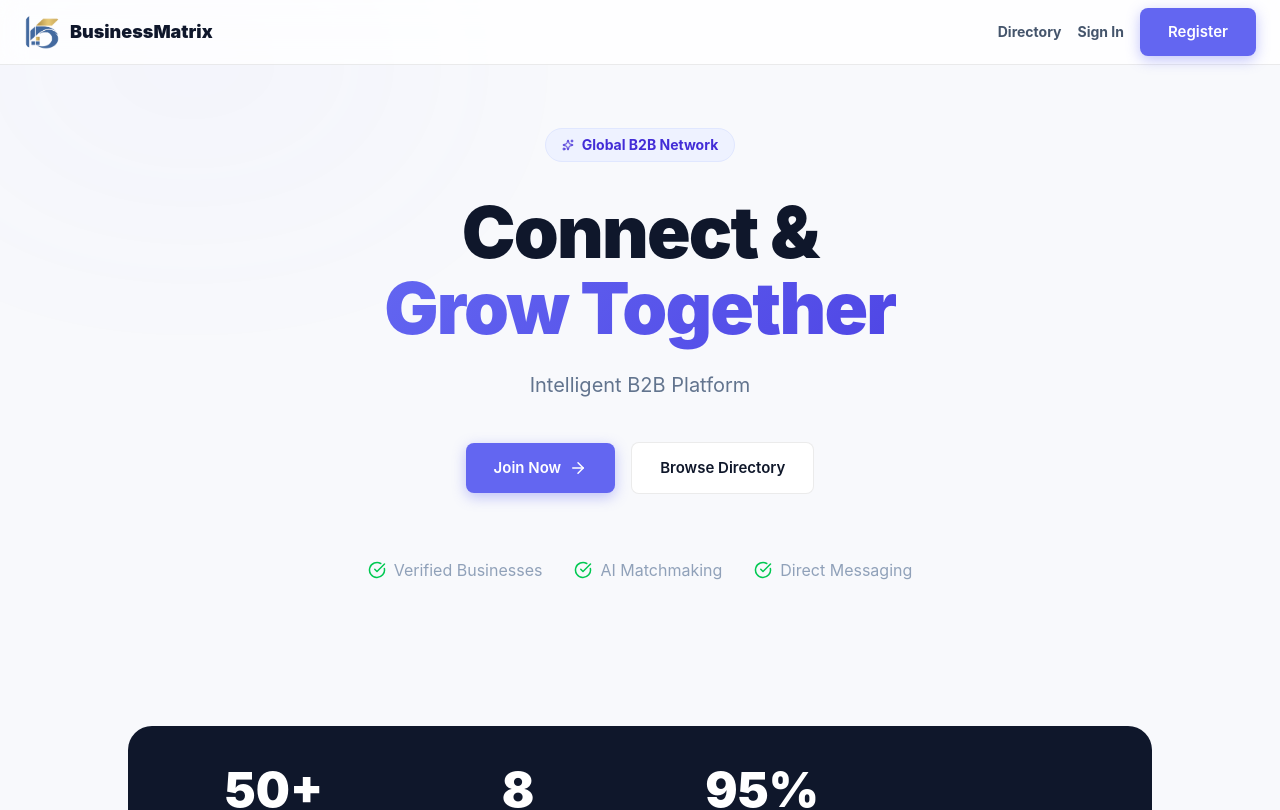
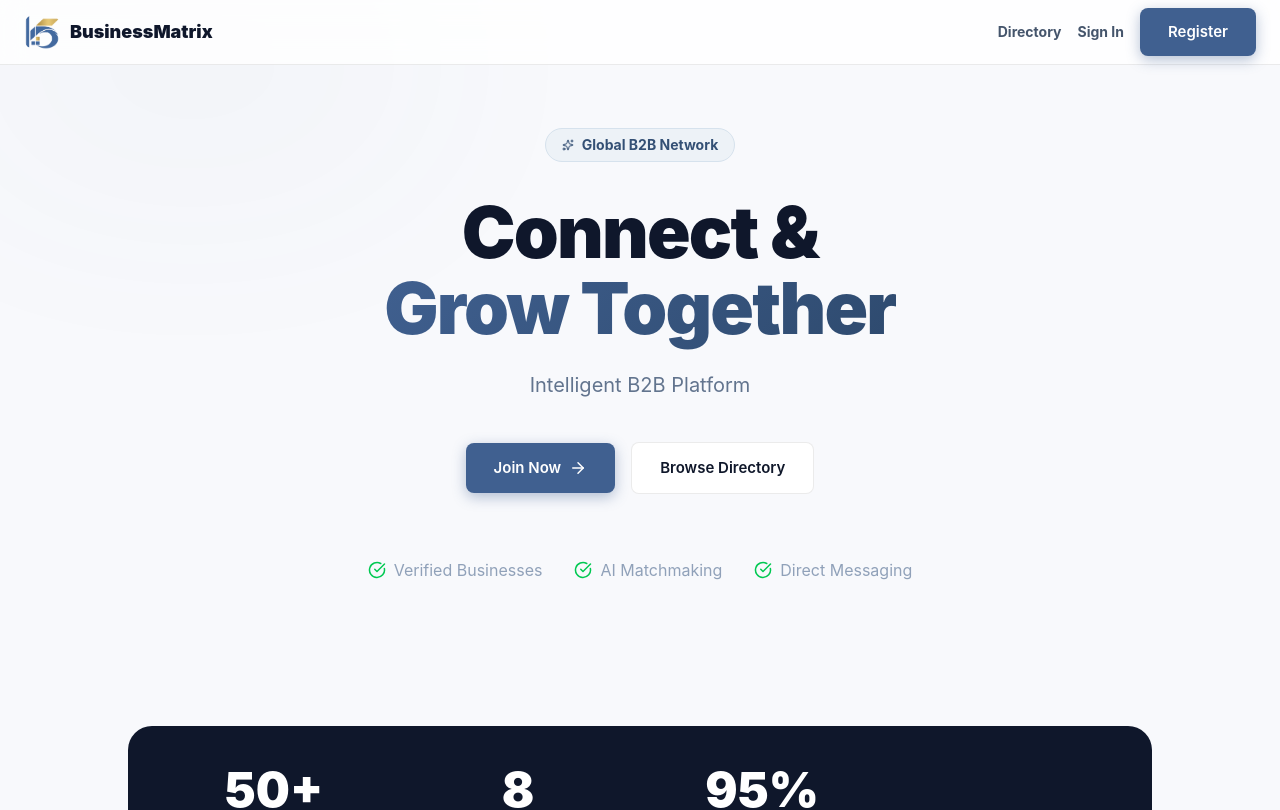
Before and after one commit to NitinGavhane/businessmatrix.network, a Next.js app: page / in a window 1280 px wide. Shown: the top 810 px of the page. Built offline with nearby package versions, Linux system fonts and the light colour scheme.

Commit message:
Rebrand theme to match logo: deep blue (#406090) + warm gold (#D0B060)

```diff
--- a/src/app/api/directory/listings/route.ts
+++ b/src/app/api/directory/listings/route.ts
@@ -39,7 +39,7 @@ export async function GET() {
 
 function getColor(type: string): string {
   const colors: Record<string, string> = {
-    Manufacturer: "from-indigo-500 to-indigo-700",
+    Manufacturer: "from-indigo-600 to-indigo-800",
     "Wholesale Distributor": "from-emerald-500 to-emerald-700",
     Wholesaler: "from-emerald-500 to-emerald-700",
     "Service Provider": "from-sky-500 to-sky-700",
--- a/src/app/directory/admin/layout.tsx
+++ b/src/app/directory/admin/layout.tsx
@@ -16,7 +16,7 @@ export default function AdminLayout({ children }: { children: React.ReactNode })
             </div>
           </Link>
           <nav className="space-y-1.5">
-            <Link href="/directory/admin" className="flex items-center gap-3 px-3 py-2.5 rounded-xl text-sm font-bold transition-all" style={{ background: 'rgba(99, 102, 241, 0.1)', color: 'var(--brand-primary)' }}>
+            <Link href="/directory/admin" className="flex items-center gap-3 px-3 py-2.5 rounded-xl text-sm font-bold transition-all" style={{ background: 'rgba(64, 96, 144, 0.1)', color: 'var(--brand-primary)' }}>
               <LayoutDashboard size={16} /> Dashboard
             </Link>
             <Link href="/directory/admin/profile" className="flex items-center gap-3 px-3 py-2.5 text-slate-500 hover:bg-slate-50 hover:text-slate-700 rounded-xl text-sm font-bold transition-all">
--- a/src/app/directory/auth/signup/page.tsx
+++ b/src/app/directory/auth/signup/page.tsx
@@ -76,7 +76,7 @@ export default function SignupPage() {
       <div className="relative z-10 w-full max-w-md">
         <div className="text-center mb-10 animate-fade-in-up">
           <Link href="/" className="inline-flex items-center justify-center mb-6">
-            <Image src="/businessmatrix-logo-crop.png" alt="BusinessMatrix" width={56} height={56} className="rounded-2xl shadow-lg" style={{ boxShadow: '0 4px 14px rgba(99, 102, 241, 0.3)' }} />
+            <Image src="/businessmatrix-logo-crop.png" alt="BusinessMatrix" width={56} height={56} className="rounded-2xl shadow-lg" style={{ boxShadow: '0 4px 14px rgba(64, 96, 144, 0.3)' }} />
           </Link>
           <h1 className="text-3xl font-black text-slate-900">Join BusinessMatrix.network</h1>
         </div>
--- a/src/app/directory/dashboard/directory/page.tsx
+++ b/src/app/directory/dashboard/directory/page.tsx
@@ -134,7 +134,7 @@ export default function DirectoryListingPage() {
                   <div className="flex items-center justify-center gap-2 text-slate-500 mb-3">
                     <Lock size={14} /> <span className="text-xs font-medium">{suppliers.length - visibleCount} more suppliers locked</span>
                   </div>
-                  <button className="px-4 py-2 rounded-xl text-xs font-bold text-white transition-all" style={{ background: 'linear-gradient(135deg, #f59e0b 0%, #d97706 100%)' }}>Unlock All Contacts</button>
+                  <button className="px-4 py-2 rounded-xl text-xs font-bold text-white transition-all" style={{ background: 'linear-gradient(135deg, var(--brand-accent) 0%, var(--gold) 100%)' }}>Unlock All Contacts</button>
                 </div>
               )}
             </div>
@@ -143,7 +143,7 @@ export default function DirectoryListingPage() {
 
         <div className="lg:col-span-2 flex items-center justify-center">
           <div className="text-center">
-            <div className="inline-flex items-center justify-center w-16 h-16 rounded-2xl mb-3 gradient-brand" style={{ boxShadow: '0 8px 20px rgba(99, 102, 241, 0.3)' }}>
+            <div className="inline-flex items-center justify-center w-16 h-16 rounded-2xl mb-3 gradient-brand" style={{ boxShadow: '0 8px 20px rgba(64, 96, 144, 0.3)' }}>
               <span className="text-2xl font-black text-white">{suppliers.length + clients.length}</span>
             </div>
             <p className="text-xs font-bold text-slate-500 uppercase tracking-widest">Total Matches</p>
--- a/src/app/directory/dashboard/layout.tsx
+++ b/src/app/directory/dashboard/layout.tsx
@@ -26,7 +26,7 @@ export default function DashboardLayout({ children }: { children: React.ReactNod
       <aside className="w-64 bg-white border-r hidden md:flex flex-col fixed top-0 bottom-0 left-0 z-40" style={{ borderColor: 'var(--border)' }}>
         <div className="p-6">
           <Link href="/" className="flex items-center gap-3 mb-8">
-            <Image src="/businessmatrix-logo-crop.png" alt="BusinessMatrix" width={44} height={44} className="rounded-xl shrink-0 shadow-lg" style={{ boxShadow: '0 4px 14px rgba(99, 102, 241, 0.3)' }} />
+            <Image src="/businessmatrix-logo-crop.png" alt="BusinessMatrix" width={44} height={44} className="rounded-xl shrink-0 shadow-lg" style={{ boxShadow: '0 4px 14px rgba(64, 96, 144, 0.3)' }} />
             <div>
               <h2 className="font-black text-slate-900 text-sm leading-tight">BusinessMatrix</h2>
               <div className="flex items-center gap-1.5 mt-0.5">
--- a/src/app/directory/dashboard/page.tsx
+++ b/src/app/directory/dashboard/page.tsx
@@ -114,7 +114,7 @@ export default function DashboardPage() {
         <div className="lg:col-span-2 grid grid-cols-1 sm:grid-cols-2 gap-6">
           <div className="card-premium p-5 flex flex-col animate-fade-in-up" style={{ animationDelay: '0.1s' }}>
             <div className="flex items-center gap-3 mb-4">
-              <div className="w-10 h-10 rounded-xl flex items-center justify-center" style={{ background: 'rgba(99, 102, 241, 0.1)' }}>
+              <div className="w-10 h-10 rounded-xl flex items-center justify-center" style={{ background: 'rgba(64, 96, 144, 0.1)' }}>
                 <Network size={18} style={{ color: 'var(--brand-primary)' }} />
               </div>
               <h3 className="text-sm font-bold text-slate-700">Profile Views</h3>
@@ -135,7 +135,7 @@ export default function DashboardPage() {
           </div>
         </div>
 
-        <div className="relative overflow-hidden p-5 rounded-2xl flex flex-col text-white animate-fade-in-up" style={{ animationDelay: '0.3s', background: 'linear-gradient(135deg, var(--brand-primary) 0%, var(--brand-secondary) 100%)', boxShadow: '0 12px 24px -4px rgba(99, 102, 241, 0.3)' }}>
+        <div className="relative overflow-hidden p-5 rounded-2xl flex flex-col text-white animate-fade-in-up" style={{ animationDelay: '0.3s', background: 'linear-gradient(135deg, var(--brand-primary) 0%, var(--brand-secondary) 100%)', boxShadow: '0 12px 24px -4px rgba(64, 96, 144, 0.3)' }}>
           <div className="absolute top-0 right-0 p-4 opacity-20"><Building2 size={64} /></div>
           <div className="relative z-10 flex flex-col h-full">
             <h3 className="text-sm font-bold text-indigo-100 mb-2">{data?.user?.companyName || "Your Network"}</h3>
--- a/src/app/directory/page.tsx
+++ b/src/app/directory/page.tsx
@@ -9,7 +9,7 @@ export const metadata: Metadata = {
 };
 
 const typeColors: Record<string, { bg: string, color: string, border: string }> = {
-  "Manufacturer":            { bg: "rgba(99, 102, 241, 0.1)", color: "var(--brand-primary)", border: "rgba(99, 102, 241, 0.1)" },
+  "Manufacturer":            { bg: "rgba(64, 96, 144, 0.1)", color: "var(--brand-primary)", border: "rgba(64, 96, 144, 0.1)" },
   "Wholesale Distributor":   { bg: "var(--gold-light)", color: "var(--gold)", border: "var(--gold-light)" },
   "Wholesaler":              { bg: "var(--gold-light)", color: "var(--gold)", border: "var(--gold-light)" },
   "Service Provider":        { bg: "rgba(139, 92, 246, 0.1)", color: "#8b5cf6", border: "rgba(139, 92, 246, 0.1)" },
@@ -20,7 +20,7 @@ const filterChips = ["All", "Manufacturer", "Wholesaler", "Retailer", "Service P
 
 function getColor(type: string): string {
   const colors: Record<string, string> = {
-    Manufacturer: "from-indigo-500 to-indigo-700",
+    Manufacturer: "from-indigo-600 to-indigo-800",
     "Wholesale Distributor": "from-emerald-500 to-emerald-700",
     Wholesaler: "from-emerald-500 to-emerald-700",
     "Service Provider": "from-sky-500 to-sky-700",
--- a/src/app/globals.css
+++ b/src/app/globals.css
@@ -1,4 +1,17 @@
 @import "tailwindcss";
+
+@theme {
+  --color-indigo-50: #EDF2F7;
+  --color-indigo-100: #D6E2ED;
+  --color-indigo-200: #B0C8DB;
+  --color-indigo-300: #86AAC7;
+  --color-indigo-400: #6090B3;
+  --color-indigo-500: #4D7AA0;
+  --color-indigo-600: #406090;
+  --color-indigo-700: #345075;
+  --color-indigo-800: #28405E;
+  --color-indigo-900: #1C3045;
+}
 
 @layer base {
   :root {
@@ -9,11 +22,11 @@
     --text-primary: #0f172a;
     --text-secondary: #475569;
     --text-muted: #94a3b8;
-    --brand-primary: #6366f1;
-    --brand-secondary: #4f46e5;
-    --brand-accent: #818cf8;
-    --gold: #d97706;
-    --gold-light: #fef3c7;
+    --brand-primary: #406090;
+    --brand-secondary: #2E4A6E;
+    --brand-accent: #D0B060;
+    --gold: #C4A050;
+    --gold-light: #F5EDD6;
     --green: #10b981;
     --green-light: #ecfdf5;
     --red: #ef4444;
@@ -25,7 +38,7 @@
     --shadow: 0 4px 12px -2px rgba(0, 0, 0, 0.05), 0 2px 6px -1px rgba(0, 0, 0, 0.03);
     --shadow-md: 0 12px 24px -4px rgba(0, 0, 0, 0.08), 0 4px 8px -2px rgba(0, 0, 0, 0.04);
     --shadow-lg: 0 20px 40px -8px rgba(0, 0, 0, 0.12), 0 8px 16px -4px rgba(0, 0, 0, 0.06);
-    --accent-glow: rgba(99, 102, 241, 0.15);
+    --accent-glow: rgba(64, 96, 144, 0.15);
   }
 
   * {
@@ -115,7 +128,7 @@
 .card-premium:hover {
   transform: translateY(-4px);
   box-shadow: var(--shadow-md);
-  border-color: rgba(99, 102, 241, 0.2);
+  border-color: rgba(64, 96, 144, 0.2);
 }
 
 .btn-premium {
@@ -135,12 +148,12 @@
 .btn-premium-primary {
   background: var(--brand-primary);
   color: white;
-  box-shadow: 0 4px 14px 0 rgba(99, 102, 241, 0.39);
+  box-shadow: 0 4px 14px 0 rgba(64, 96, 144, 0.39);
 }
 
 .btn-premium-primary:hover {
   background: var(--brand-secondary);
-  box-shadow: 0 6px 20px rgba(99, 102, 241, 0.45);
+  box-shadow: 0 6px 20px rgba(64, 96, 144, 0.45);
   transform: translateY(-2px);
 }
 
@@ -153,7 +166,7 @@
 .btn-premium-secondary:hover {
   border-color: var(--brand-primary);
   color: var(--brand-primary);
-  background: rgba(99, 102, 241, 0.04);
+  background: rgba(64, 96, 144, 0.04);
   transform: translateY(-1px);
 }
 
@@ -178,7 +191,7 @@
 .input-premium:focus {
   background: white;
   border-color: var(--brand-primary);
-  box-shadow: 0 0 0 4px rgba(99, 102, 241, 0.08);
+  box-shadow: 0 0 0 4px rgba(64, 96, 144, 0.08);
   transform: translateY(-1px);
 }
 
```
